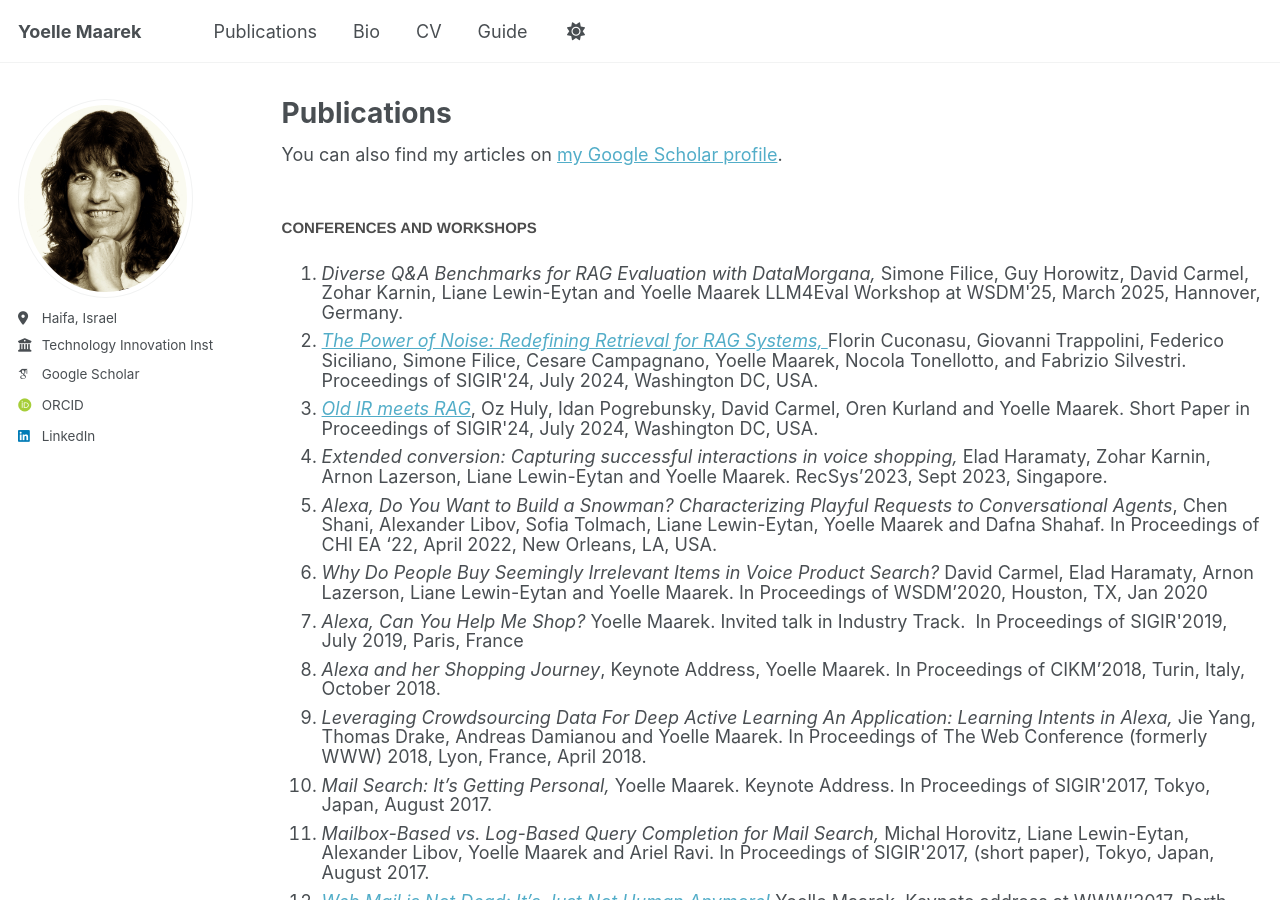
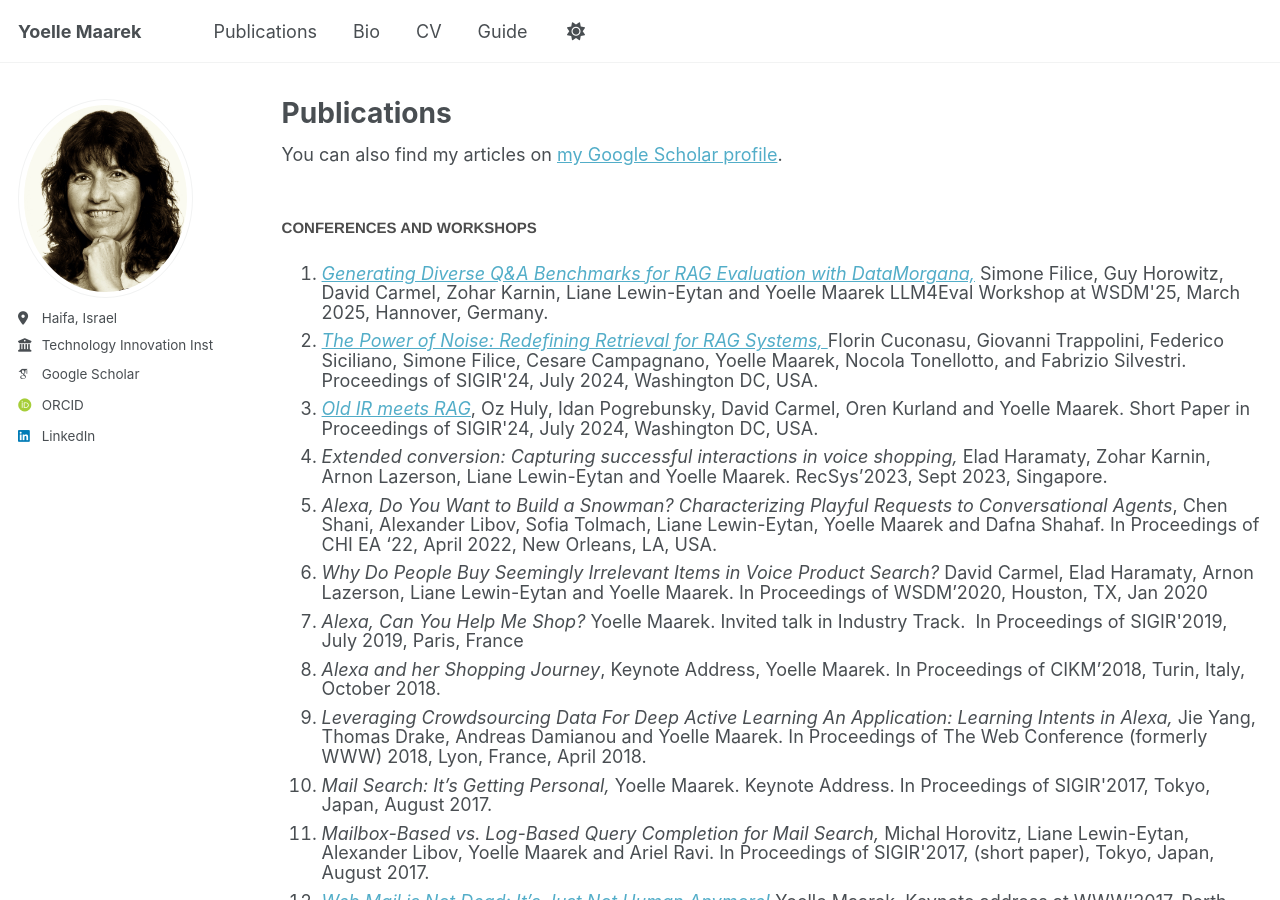
Before and after one commit to yoellemaarek/homepage, a Jekyll site: the page built from _pages/publications.html, in a window 1280 px wide and 900 px high. Built offline with Jekyll 4.4.1, drawn with Linux system fonts in a browser that asks for light colours; some web fonts are replaced.

Commit message:
fixed previous

```diff
--- a/_pages/publications.html
+++ b/_pages/publications.html
@@ -11,7 +11,7 @@ author_profile: true
 <BR>
 <p><strong style="margin: 0px; padding: 0px; border: 0px; outline: 0px; font-size: 15px; font-family: 'Helvetica Neue', Helvetica, Arial, sans-serif; vertical-align: baseline; color: #4c4c4c; line-height: 24px;">CONFERENCES AND WORKSHOPS</strong></p>
 <ol class="ol1" style="line-height: 19.6000003814697px;">
-<li class=""li3"><em><a href=https://arxiv.org/abs/2501.12789" target="_blank"></a> Diverse Q&A Benchmarks for RAG Evaluation with DataMorgana,</em> Simone Filice, Guy Horowitz, David Carmel, Zohar Karnin, Liane Lewin-Eytan and Yoelle Maarek
+<li class=""li3"><em><a href=https://arxiv.org/abs/2501.12789" target="_blank">Generating Diverse Q&A Benchmarks for RAG Evaluation with DataMorgana,</em></a> Simone Filice, Guy Horowitz, David Carmel, Zohar Karnin, Liane Lewin-Eytan and Yoelle Maarek
 LLM4Eval Workshop at WSDM'25, March 2025, Hannover, Germany.</li>
 <li class="li3"><a href="https://dl.acm.org/doi/10.1145/3626772.3657834" target="_blank"><em>The Power of Noise: Redefining Retrieval for RAG Systems, </em></a>Florin Cuconasu, Giovanni Trappolini, Federico Siciliano, Simone Filice, Cesare Campagnano, Yoelle Maarek, Nocola Tonellotto, and Fabrizio Silvestri. Proceedings of SIGIR'24, July 2024, Washington DC, USA.</li>
 <li class="li3"><em><a href="https://dl.acm.org/doi/10.1145/3626772.3657935" target="_blank">Old IR meets RAG</a></em>,&nbsp;Oz Huly, Idan Pogrebunsky, David Carmel, Oren Kurland and Yoelle Maarek. Short Paper in Proceedings of SIGIR'24, July 2024, Washington DC, USA.</li>
```
